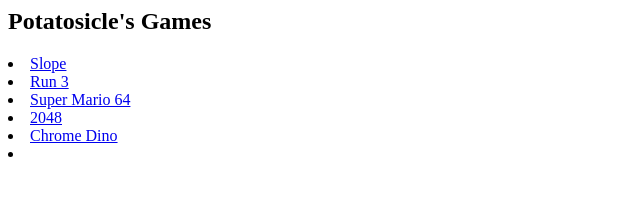
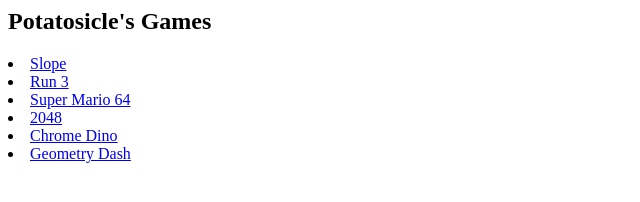
Before and after one commit to Potatosicle/Potatosicle.github.io, a plain HTML site: page index.html in a window 1280 px wide. Shown: the whole page, without its empty margins (0-640 px from the left). Drawn offline with Linux system fonts and the light colour scheme.

Commit message:
Update index.html

```diff
--- a/index.html
+++ b/index.html
@@ -36,7 +36,7 @@
 </li>
 
 <li>
-<a href= "https://potatosicle.github.io/Geometry-Dash/
+<a href= "https://potatosicle.github.io/Geometry-Dash/">
   Geometry Dash
 </a>
 </li>
```
